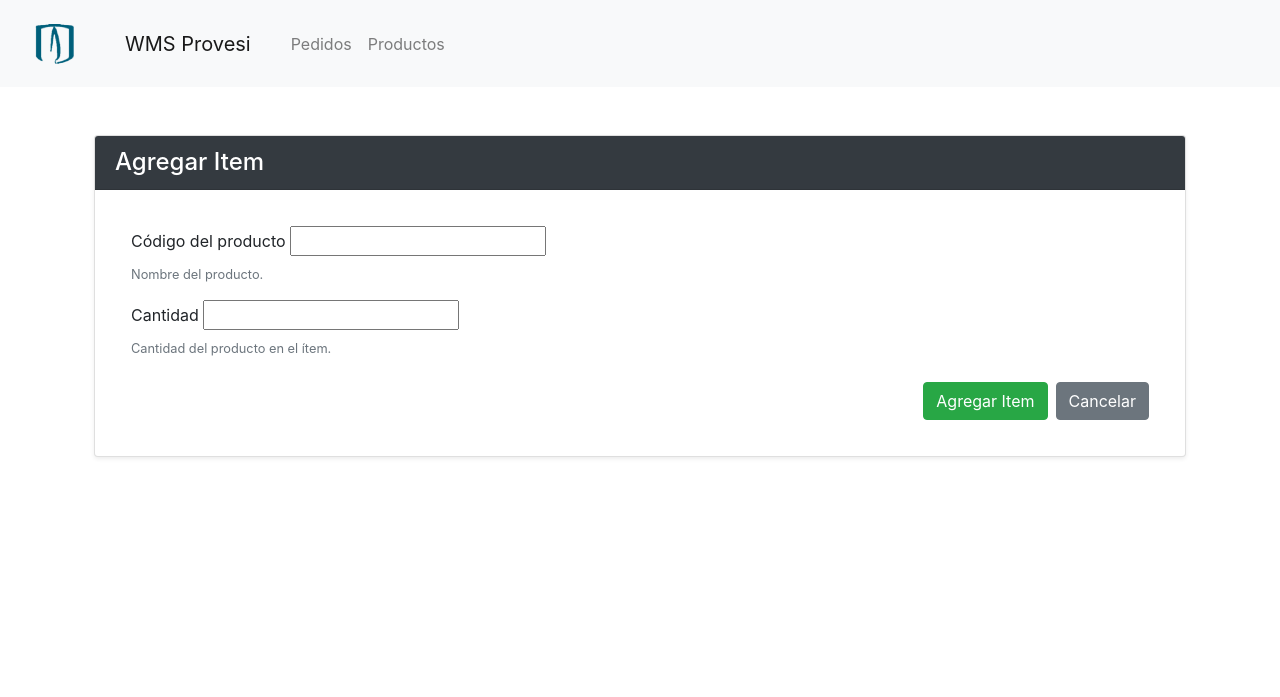
After one commit to ScrumTeam-2503/Provesi, a Django app: template manejador_pedidos/templates/item_create.html in a window 1280 px wide. The commit adds this page. Shown: the top 697 px of the page. Run offline with Django 3.2, Linux system fonts and the light colour scheme; the template is opened without the code that fills it: values that come from a table or form of the project are taken from there, others are empty; some libraries are stand-ins or nearby versions.

Commit message:
Agegar items a un pedido funcionando.

```diff
--- /dev/null
+++ b/manejador_inventario/admin.py
@@ -0,0 +1,3 @@
+from django.contrib import admin
+
+# Register your models here.
--- /dev/null
+++ b/manejador_inventario/apps.py
@@ -0,0 +1,6 @@
+from django.apps import AppConfig
+
+
+class ManejadorInventarioConfig(AppConfig):
+    default_auto_field = 'django.db.models.BigAutoField'
+    name = 'manejador_inventario'
--- /dev/null
+++ b/manejador_inventario/models.py
@@ -0,0 +1,3 @@
+from django.db import models
+
+# Create your models here.
--- /dev/null
+++ b/manejador_inventario/tests.py
@@ -0,0 +1,3 @@
+from django.test import TestCase
+
+# Create your tests here.
--- /dev/null
+++ b/manejador_inventario/views.py
@@ -0,0 +1,3 @@
+from django.shortcuts import render
+
+# Create your views here.
--- a/manejador_pedidos/forms.py
+++ b/manejador_pedidos/forms.py
@@ -1,5 +1,5 @@
 from django import forms
-from .models import Pedido
+from .models import Pedido, Item
 
 class PedidoForm(forms.ModelForm):
     class Meta:
@@ -12,3 +12,15 @@ class PedidoForm(forms.ModelForm):
             'estado': 'Estado del Pedido',
             'metodo_pago': 'Método de Pago',
         }
+
+class ItemForm(forms.ModelForm):
+    class Meta:
+        model = Item
+        fields = [
+            'producto',
+            'cantidad'
+        ]
+        labels = {
+            'producto': 'Código del producto',
+            'cantidad': 'Cantidad',
+        }
--- a/manejador_pedidos/logic/pedido_logic.py
+++ b/manejador_pedidos/logic/pedido_logic.py
@@ -10,12 +10,6 @@ def get_pedido_by_id(pedido_id):
 
     return (queryset)
 
-def get_pedido_items(pedido_id):
-    pedido = Pedido.objects.get(id=pedido_id)
-    queryset = pedido.items.all()
-
-    return list(queryset.values())
-
 def create_pedido(form):
     pedido = form.save()
     pedido.save()
--- /dev/null
+++ b/manejador_pedidos/templates/item_create.html
@@ -0,0 +1,38 @@
+{% extends 'base.html' %}
+
+{% block content %}
+<div class="card shadow-sm">
+    <div class="card-header bg-dark text-white">
+        <h4 class="mb-0">Agregar Item</h4>
+    </div>
+
+    <div class="card-body">
+        <form method="POST" class="p-3">
+            {% csrf_token %}
+
+            {% for field in form %}
+                <div class="form-group">
+                    <label class="font-weight-semibold">{{ field.label }}</label>
+                    {{ field }}
+                    {% if field.help_text %}
+                        <small class="form-text text-muted">{{ field.help_text }}</small>
+                    {% endif %}
+                    {% for error in field.errors %}
+                        <div class="text-danger small">{{ error }}</div>
+                    {% endfor %}
+                </div>
+            {% endfor %}
+
+            <div class="d-flex justify-content-end mt-4">
+                <button type="submit" class="btn btn-success mr-2">
+                    <i class="fas fa-check"></i> Agregar Item
+                </button>
+                <button type="button" class="btn btn-secondary"
+                        onclick="window.location.href='/pedidos'">
+                    <i class="fas fa-arrow-left"></i> Cancelar
+                </button>
+            </div>
+        </form>
+    </div>
+</div>
+{% endblock %}
--- a/manejador_pedidos/urls.py
+++ b/manejador_pedidos/urls.py
@@ -10,4 +10,7 @@ urlpatterns = [
 
     # Ruta para crear un nuevo pedido
     path("pedidos/create/", views.pedido_create, name="pedidoCreate"),
+
+    # Ruta para agregar un ítem a un pedido específico
+    path("pedidos/<int:pedido_id>/itemsCreate/", views.item_create, name="itemCreate"),
 ]
--- a/provesi/templates/base.html
+++ b/provesi/templates/base.html
@@ -26,7 +26,7 @@
       <div class="collapse navbar-collapse" id="navbarSupportedContent">
         <ul class="navbar-nav mr-auto">
           <li class="nav-item">
-            <a class="nav-link" href="">Pedidos</a>
+            <a class="nav-link" href="{% url 'pedidosList' %}">Pedidos</a>
           </li>
           <li class="nav-item">
             <a class="nav-link" href="">Productos</a>
```
Also changed, not shown: manejador_pedidos/logic/item_logic.py (added, +14 -0 lines), manejador_pedidos/templates/pedido_detail.html (+10 -0 lines), manejador_pedidos/views.py (+29 -2 lines), manejador_inventario/__init__.py (added), manejador_inventario/migrations/__init__.py (added).
